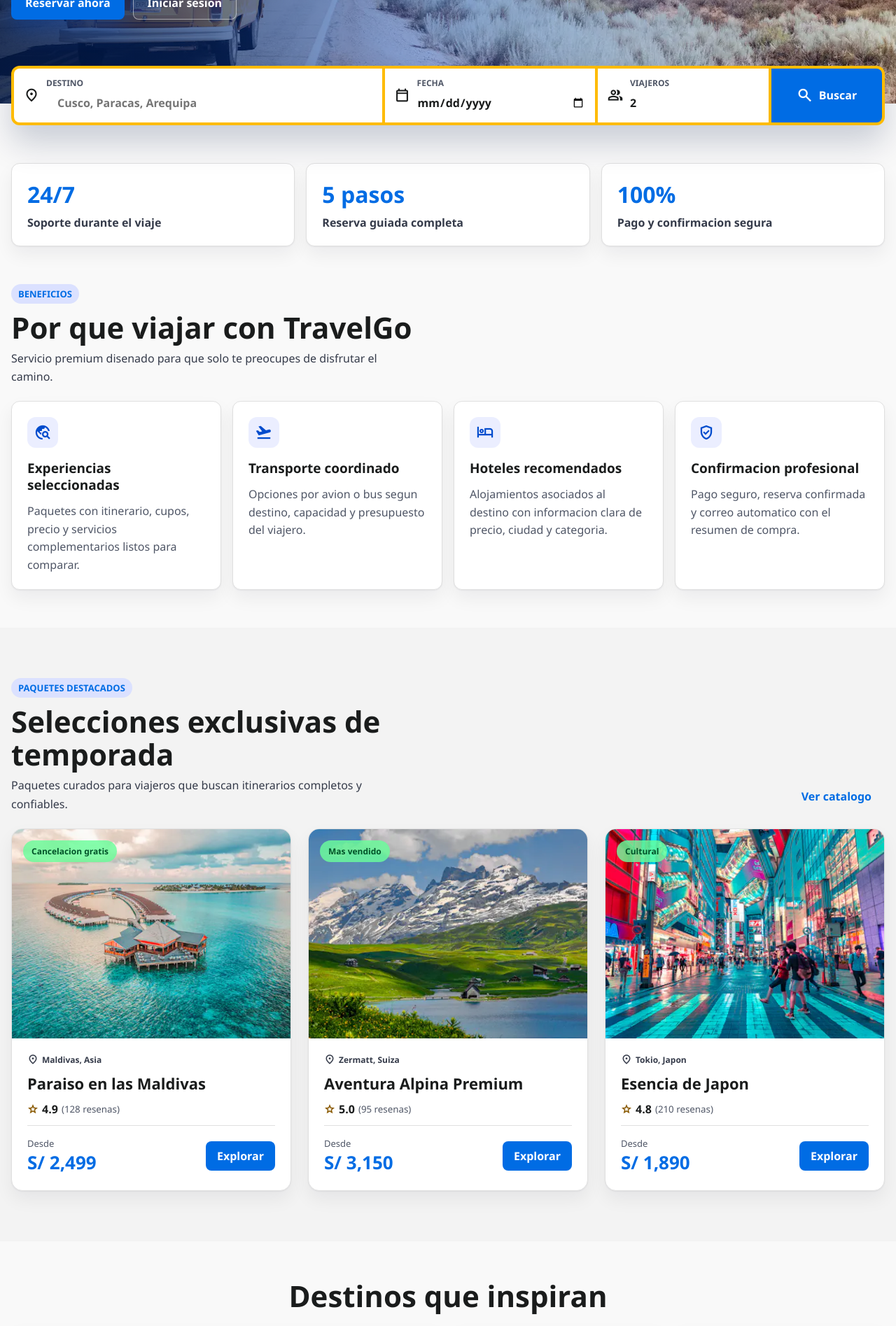
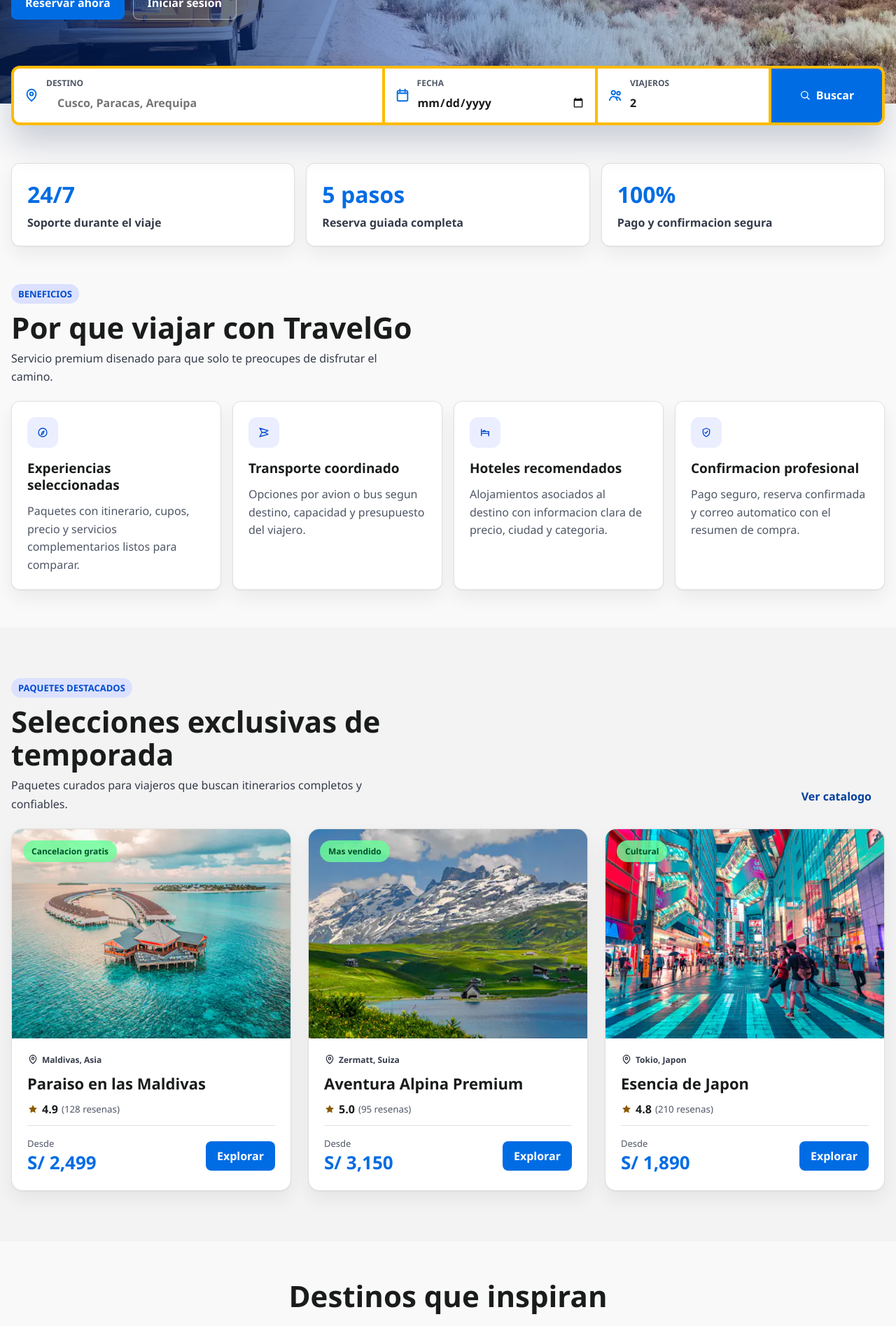
Before and after one commit to Pmoquillaza/Agencia-Tours, a React (Vite) app in the folder frontend/client/: page / in a window 1280 px wide. Shown: the part 580-2475 px from the top of the page at 70% size. Built offline with nearby package versions, Linux system fonts and the light colour scheme.

Commit message:
Eliminar fuente de iconos del home

```diff
--- a/frontend/client/src/components/Footer.css
+++ b/frontend/client/src/components/Footer.css
@@ -23,7 +23,7 @@
     margin-bottom: 14px;
 }
 
-.footer-brand .material-symbols-outlined {
+.footer-brand .app-icon {
     font-size: 24px;
 }
 
--- /dev/null
+++ b/frontend/client/src/components/Icon.jsx
@@ -0,0 +1,135 @@
+const paths = {
+    bed: (
+        <>
+            <path d="M4 10V5" />
+            <path d="M4 14h16" />
+            <path d="M20 14v5" />
+            <path d="M4 19v-9h16v9" />
+            <path d="M8 10V8h4v2" />
+        </>
+    ),
+    calendar: (
+        <>
+            <path d="M8 3v4" />
+            <path d="M16 3v4" />
+            <path d="M4 9h16" />
+            <rect x="4" y="5" width="16" height="16" rx="2" />
+        </>
+    ),
+    camera: (
+        <>
+            <path d="M4 8h4l2-3h4l2 3h4v11H4z" />
+            <circle cx="12" cy="14" r="3" />
+        </>
+    ),
+    compass: (
+        <>
+            <circle cx="12" cy="12" r="9" />
+            <path d="m15 9-2 6-4 2 2-6z" />
+        </>
+    ),
+    globe: (
+        <>
+            <circle cx="12" cy="12" r="9" />
+            <path d="M3 12h18" />
+            <path d="M12 3a14 14 0 0 1 0 18" />
+            <path d="M12 3a14 14 0 0 0 0 18" />
+        </>
+    ),
+    home: (
+        <>
+            <path d="m3 11 9-8 9 8" />
+            <path d="M5 10v10h14V10" />
+            <path d="M10 20v-6h4v6" />
+        </>
+    ),
+    mail: (
+        <>
+            <rect x="3" y="5" width="18" height="14" rx="2" />
+            <path d="m4 7 8 6 8-6" />
+        </>
+    ),
+    pin: (
+        <>
+            <path d="M12 21s7-5.5 7-11a7 7 0 0 0-14 0c0 5.5 7 11 7 11z" />
+            <circle cx="12" cy="10" r="2.5" />
+        </>
+    ),
+    plane: (
+        <>
+            <path d="M21 16 3 21l5-9-5-9 18 5-8 4z" />
+            <path d="M8 12h5" />
+        </>
+    ),
+    quote: (
+        <>
+            <path d="M8 11H5c0-3 1.5-5 4.5-6" />
+            <path d="M18 11h-3c0-3 1.5-5 4.5-6" />
+            <path d="M5 11h5v6H5z" />
+            <path d="M15 11h5v6h-5z" />
+        </>
+    ),
+    search: (
+        <>
+            <circle cx="11" cy="11" r="7" />
+            <path d="m16 16 5 5" />
+        </>
+    ),
+    send: (
+        <>
+            <path d="m21 3-7 18-4-8-7-3z" />
+            <path d="m21 3-11 10" />
+        </>
+    ),
+    shield: (
+        <>
+            <path d="M12 3 5 6v6c0 4 3 7 7 9 4-2 7-5 7-9V6z" />
+            <path d="m9 12 2 2 4-5" />
+        </>
+    ),
+    star: (
+        <path
+            d="m12 3 2.8 5.7 6.2.9-4.5 4.4 1.1 6.2-5.6-3-5.6 3 1.1-6.2L3 9.6l6.2-.9z"
+            fill="currentColor"
+            stroke="none"
+        />
+    ),
+    ticket: (
+        <>
+            <path d="M4 8a2 2 0 0 0 0 4 2 2 0 0 1 0 4v2h16v-2a2 2 0 0 1 0-4 2 2 0 0 0 0-4V6H4z" />
+            <path d="M9 8v8" />
+        </>
+    ),
+    user: (
+        <>
+            <circle cx="12" cy="8" r="4" />
+            <path d="M4 21c1.5-4 4-6 8-6s6.5 2 8 6" />
+        </>
+    ),
+    users: (
+        <>
+            <circle cx="9" cy="8" r="3" />
+            <circle cx="17" cy="9" r="2.5" />
+            <path d="M3 20c1.2-4 3.2-6 6-6s4.8 2 6 6" />
+            <path d="M14 15c2.8.2 4.8 1.8 6 5" />
+        </>
+    )
+};
+
+const Icon = ({ name, className = "", decorative = true }) => (
+    <svg
+        className={`app-icon ${className}`.trim()}
+        viewBox="0 0 24 24"
+        fill="none"
+        stroke="currentColor"
+        strokeWidth="2"
+        strokeLinecap="round"
+        strokeLinejoin="round"
+        aria-hidden={decorative}
+        focusable="false"
+    >
+        {paths[name]}
+    </svg>
+);
+
+export default Icon;
--- a/frontend/client/src/components/Navbar.css
+++ b/frontend/client/src/components/Navbar.css
@@ -242,7 +242,7 @@
         color: var(--brand);
     }
 
-    .mobile-bottom-nav .material-symbols-outlined {
+    .mobile-bottom-nav .app-icon {
         font-size: 24px;
     }
 
--- a/frontend/client/src/main.jsx
+++ b/frontend/client/src/main.jsx
@@ -41,8 +41,32 @@ const loadMaterialSymbols = () => {
     document.head.appendChild(link);
 };
 
+const watchForMaterialSymbols = () => {
+    if (document.querySelector(".material-symbols-outlined")) {
+        loadMaterialSymbols();
+
+        return;
+    }
+
+    const observer = new MutationObserver(() => {
+        if (!document.querySelector(".material-symbols-outlined")) {
+            return;
+        }
+
+        observer.disconnect();
+        loadMaterialSymbols();
+    });
+
+    observer.observe(document.body, {
+        childList: true,
+        subtree: true
+    });
+};
+
 if (typeof window !== "undefined") {
-    window.requestAnimationFrame(loadMaterialSymbols);
+    window.addEventListener("load", watchForMaterialSymbols, {
+        once: true
+    });
 }
 
 ReactDOM.createRoot(
--- a/frontend/client/src/pages/Home.css
+++ b/frontend/client/src/pages/Home.css
@@ -153,7 +153,7 @@
     border-radius: 8px 0 0 8px;
 }
 
-.home-field > .material-symbols-outlined {
+.home-field > .app-icon {
     grid-row: 1 / span 2;
     color: var(--brand);
     font-size: 22px;
@@ -377,8 +377,8 @@
     font-weight: 800;
 }
 
-.package-location .material-symbols-outlined,
-.package-rating .material-symbols-outlined {
+.package-location .app-icon,
+.package-rating .app-icon {
     font-size: 16px;
 }
 
@@ -538,7 +538,7 @@
     box-shadow: var(--shadow-card);
 }
 
-.home-review-grid .material-symbols-outlined {
+.home-review-grid .app-icon {
     color: var(--brand);
     font-size: 30px;
     margin-bottom: 12px;
--- a/frontend/client/src/pages/Home.jsx
+++ b/frontend/client/src/pages/Home.jsx
@@ -1,6 +1,7 @@
 import { useState } from "react";
 import { Link, useNavigate } from "react-router-dom";
 
+import Icon from "../components/Icon";
 import Navbar from "../components/Navbar";
 import Footer from "../components/Footer";
 
@@ -55,22 +56,22 @@ const travelModules = [
     {
         title: "Experiencias seleccionadas",
         text: "Paquetes con itinerario, cupos, precio y servicios complementarios listos para comparar.",
-        icon: "travel_explore"
+        icon: "compass"
     },
     {
         title: "Transporte coordinado",
         text: "Opciones por avion o bus segun destino, capacidad y presupuesto del viajero.",
-        icon: "flight_takeoff"
+        icon: "plane"
     },
     {
         title: "Hoteles recomendados",
         text: "Alojamientos asociados al destino con informacion clara de precio, ciudad y categoria.",
-        icon: "hotel"
+        icon: "bed"
     },
     {
         title: "Confirmacion profesional",
         text: "Pago seguro, reserva confirmada y correo automatico con el resumen de compra.",
-        icon: "verified_user"
+        icon: "shield"
     }
 ];
 
@@ -198,9 +199,7 @@ const Home = () => {
                         onSubmit={handleSearch}
                     >
                         <div className="home-field home-field-wide">
-                            <span className="material-symbols-outlined">
-                                location_on
-                            </span>
+                            <Icon name="pin" />
                             <label htmlFor="home-destination">
                                 Destino
                             </label>
@@ -216,9 +215,7 @@ const Home = () => {
                         </div>
 
                         <div className="home-field">
-                            <span className="material-symbols-outlined">
-                                calendar_today
-                            </span>
+                            <Icon name="calendar" />
                             <label htmlFor="home-date">
                                 Fecha
                             </label>
@@ -233,9 +230,7 @@ const Home = () => {
                         </div>
 
                         <div className="home-field">
-                            <span className="material-symbols-outlined">
-                                group
-                            </span>
+                            <Icon name="users" />
                             <label htmlFor="home-travelers">
                                 Viajeros
                             </label>
@@ -252,9 +247,7 @@ const Home = () => {
                         </div>
 
                         <button type="submit">
-                            <span className="material-symbols-outlined">
-                                search
-                            </span>
+                            <Icon name="search" />
                             Buscar
                         </button>
                     </form>
@@ -295,9 +288,7 @@ const Home = () => {
                                 key={module.title}
                             >
                                 <span className="icon-chip">
-                                    <span className="material-symbols-outlined">
-                                        {module.icon}
-                                    </span>
+                                    <Icon name={module.icon} />
                                 </span>
                                 <strong>
                                     {module.title}
@@ -353,18 +344,14 @@ const Home = () => {
                                 </div>
                                 <div className="package-body">
                                     <div className="package-location">
-                                        <span className="material-symbols-outlined">
-                                            location_on
-                                        </span>
+                                        <Icon name="pin" />
                                         {item.destination}
                                     </div>
                                     <h3>
                                         {item.name}
                                     </h3>
                                     <div className="package-rating">
-                                        <span className="material-symbols-outlined">
-                                            star
-                                        </span>
+                                        <Icon name="star" />
                                         <strong>
                                             {item.rating}
                                         </strong>
@@ -441,9 +428,7 @@ const Home = () => {
                     <div className="home-review-grid">
                         {reviews.map((review) => (
                             <article key={review.name}>
-                                <span className="material-symbols-outlined">
-                                    format_quote
-                                </span>
+                                <Icon name="quote" />
                                 <p>
                                     {review.text}
                                 </p>
--- a/frontend/client/src/styles/global.css
+++ b/frontend/client/src/styles/global.css
@@ -11,6 +11,7 @@
     --outline: #565b6c;
     --brand: #006ce4;
     --brand-dark: #004ccd;
+    --brand-contrast: #003f9e;
     --brand-soft: #dbe1ff;
     --accent: #febb02;
     --accent-soft: #fff6d7;
@@ -98,6 +99,13 @@ img {
     max-width: 100%;
 }
 
+.app-icon {
+    width: 1em;
+    height: 1em;
+    flex: 0 0 auto;
+    display: inline-block;
+}
+
 .route-loading {
     min-height: 100vh;
     display: grid;
@@ -133,7 +141,7 @@ img {
     padding: 0 10px;
     border-radius: 999px;
     background: var(--brand-soft);
-    color: var(--brand);
+    color: var(--brand-dark);
     font-size: 13px;
     font-weight: 800;
     letter-spacing: 0;
@@ -208,7 +216,7 @@ img {
 
 .secondary-btn {
     background: #ffffff;
-    color: var(--brand);
+    color: var(--brand-contrast);
     border-color: var(--line);
 }
 
@@ -220,7 +228,7 @@ img {
 
 .ghost-btn {
     background: transparent;
-    color: var(--brand);
+    color: var(--brand-contrast);
 }
 
 .pill {
@@ -230,7 +238,7 @@ img {
     padding: 0 11px;
     border-radius: 999px;
     background: var(--brand-soft);
-    color: var(--brand);
+    color: var(--brand-contrast);
     font-size: 13px;
     font-weight: 850;
 }
```
Also changed, not shown: frontend/client/src/components/Footer.jsx (+6 -15 lines), frontend/client/src/components/Navbar.jsx (+6 -15 lines).
